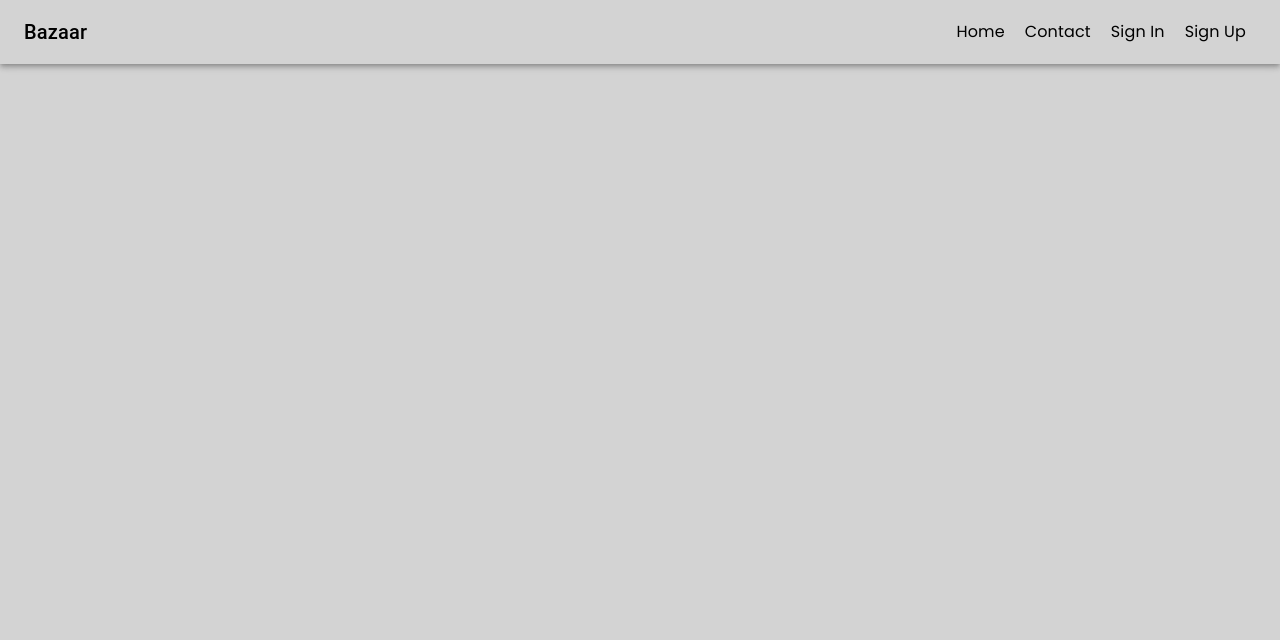
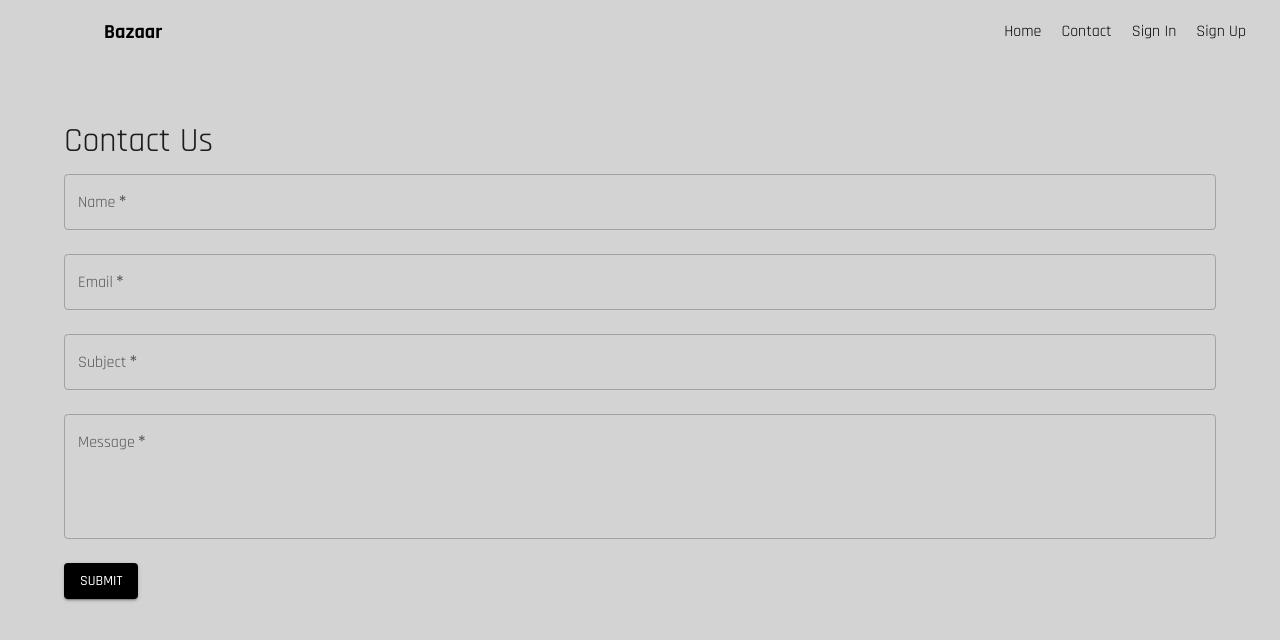
Before and after one commit to Yagnik007/frontend-react, a React (Create React App) app: page /contact in a window 1280 px wide. Shown: the top 640 px of the page. Built offline with nearby package versions, Linux system fonts and the light colour scheme.

Commit message:
late eve commits

```diff
--- a/src/App.js
+++ b/src/App.js
@@ -8,20 +8,27 @@ import RegisterPage from "./pages/RegisterPage";
 import Navbar from "./components/Navbar";
 import Cart from "./components/Cart";
 import "./App.css";
+import Checkout from "./pages/CheckoutPage";
+import Contact from "./components/Contact";
+import { Box } from "@mui/material";
 
 function App() {
   return (
     <Provider store={store}>
       <Router>
         <Navbar />
+        <Box sx={{ mt: 15 }}>
           <div className="App">
             <Routes>
               <Route path="/" element={<HomePage />} />
               <Route path="/login" element={<LoginPage />} />
               <Route path="/register" element={<RegisterPage />} />
               <Route path="/cart" element={<Cart />} />
+              <Route path="/checkout" element={<Checkout />} />
+              <Route path="/contact" element={<Contact />} />
             </Routes>
           </div>
+        </Box>
       </Router>
     </Provider>
   );
--- a/src/components/Cart.js
+++ b/src/components/Cart.js
@@ -20,10 +20,22 @@ import {
 } from "@mui/material";
 import { Add, Remove, Delete } from "@mui/icons-material";
 import { debounce } from "../utils/debounce";
+import { useNavigate } from "react-router-dom";
+import { toast } from "react-toastify";
 
 const Cart = () => {
+  const navigate = useNavigate();
   const dispatch = useDispatch();
   const cartItems = useSelector((state) => state.cart.items);
+  useEffect(() => {
+    const user = JSON.parse(localStorage.getItem("user"));
+    if (!user) {
+      navigate("/login");
+      toast.warning("Please login to access the cart");
+    } else {
+      dispatch(fetchCartItems());
+    }
+  }, [dispatch, navigate]);
 
   useEffect(() => {
     dispatch(fetchCartItems());
@@ -50,28 +62,46 @@ const Cart = () => {
   }, 500);
 
   const getTotal = () => {
-    return cartItems.reduce(
-      (total, item) => total + item.price * item.quantity,
+    const total = cartItems.reduce(
+      (total, item) => total + 40 + item.price * item.quantity,
       0
     );
+    return total.toFixed(2);
   };
 
   return (
-    <Container sx={{ marginTop: "20px" }}>
-      <Typography variant="h4" gutterBottom fontFamily={""}>
+    <Container sx={{ marginTop: "20px", fontFamily: "Poppins" }}>
+      <Typography
+        variant="h4"
+        gutterBottom
+        sx={{ fontWeight: "bold", fontFamily: "Poppins" }}
+      >
         Cart Items
       </Typography>
+      {cartItems.length === 0 ? (
+        <Typography variant="h6" sx={{ textAlign: "center", mt: 4 }}>
+          Cart is empty
+        </Typography>
+      ) : (
+        <>
           <Grid container spacing={3}>
             {cartItems.map((item) => (
               <Grid item key={item.id} xs={12}>
-            <Card sx={{ display: "flex", alignItems: "center" }}>
+                <Card
+                  sx={{
+                    display: "flex",
+                    alignItems: "center",
+                    padding: 2,
+                    boxShadow: 3,
+                  }}
+                >
                   <CardMedia
                     component="img"
                     sx={{ width: 151 }}
                     image={item.image}
                     alt={item.name}
                   />
-              <CardContent sx={{ flex: "1 0 auto" }}>
+                  <CardContent sx={{ flex: "1 0 auto", ml: 2 }}>
                     <Typography component="div" variant="h5">
                       {item.name}
                     </Typography>
@@ -85,7 +115,10 @@ const Cart = () => {
                     <Box sx={{ display: "flex", alignItems: "center", mt: 2 }}>
                       <IconButton
                         onClick={() =>
-                      handleUpdateQuantity(item.productId, item.quantity - 1)
+                          handleUpdateQuantity(
+                            item.productId,
+                            item.quantity - 1
+                          )
                         }
                       >
                         <Remove />
@@ -93,9 +126,11 @@ const Cart = () => {
                       <Typography variant="body1">{item.quantity}</Typography>
                       <IconButton
                         onClick={() =>
-                      handleUpdateQuantity(item.productId, item.quantity + 1)
+                          handleUpdateQuantity(
+                            item.productId,
+                            item.quantity + 1
+                          )
                         }
-                    disabled = {item.quantity >= 10}
                       >
                         <Add />
                       </IconButton>
@@ -112,15 +147,27 @@ const Cart = () => {
             ))}
           </Grid>
           <Box sx={{ mt: 4, textAlign: "right" }}>
-        <Typography variant="h6">Subtotal: ₹{getTotal()}</Typography>
-        <Typography variant="h6">Shipping: ₹40</Typography>
-        <Typography variant="h5" gutterBottom>
-          Total: ₹{getTotal() + 40} INR
+            <Typography variant="h6" gutterBottom>
+              Subtotal: ₹{getTotal() - 40}
             </Typography>
-        <Button variant="contained" color="primary">
+            <Typography variant="h6" gutterBottom>
+              Shipping: ₹40
+            </Typography>
+            <Typography variant="h5" gutterBottom sx={{ fontWeight: "bold" }}>
+              Total: ₹{getTotal()} INR
+            </Typography>
+            <Button
+              variant="contained"
+              sx={{ backgroundColor: "#000000", color: "#ffffff" }}
+              onClick={() => {
+                navigate("/checkout");
+              }}
+            >
               Check out
             </Button>
           </Box>
+        </>
+      )}
     </Container>
   );
 };
--- /dev/null
+++ b/src/components/Contact.js
@@ -0,0 +1,99 @@
+import React, { useState } from "react";
+import {
+  Container,
+  TextField,
+  Button,
+  Typography,
+  Grid,
+  Box,
+} from "@mui/material";
+
+const Contact = () => {
+  const [form, setForm] = useState({
+    name: "",
+    email: "",
+    subject: "",
+    message: "",
+  });
+
+  const handleChange = (e) => {
+    const { name, value } = e.target;
+    setForm((prevForm) => ({
+      ...prevForm,
+      [name]: value,
+    }));
+  };
+
+  const handleSubmit = (e) => {
+    e.preventDefault();
+    // Handle form submission logic here
+    console.log("Form submitted:", form);
+  };
+
+  return (
+    <Container sx={{ marginTop: "20px" }}>
+      <Typography variant="h4" gutterBottom>
+        Contact Us
+      </Typography>
+      <form onSubmit={handleSubmit}>
+        <Grid container spacing={3}>
+          <Grid item xs={12}>
+            <TextField
+              fullWidth
+              label="Name"
+              name="name"
+              value={form.name}
+              onChange={handleChange}
+              required
+            />
+          </Grid>
+          <Grid item xs={12}>
+            <TextField
+              fullWidth
+              label="Email"
+              name="email"
+              type="email"
+              value={form.email}
+              onChange={handleChange}
+              required
+            />
+          </Grid>
+          <Grid item xs={12}>
+            <TextField
+              fullWidth
+              label="Subject"
+              name="subject"
+              value={form.subject}
+              onChange={handleChange}
+              required
+            />
+          </Grid>
+          <Grid item xs={12}>
+            <TextField
+              fullWidth
+              label="Message"
+              name="message"
+              value={form.message}
+              onChange={handleChange}
+              multiline
+              rows={4}
+              required
+            />
+          </Grid>
+          <Grid item xs={12}>
+            <Button
+              variant="contained"
+              color="primary"
+              type="submit"
+              sx={{ backgroundColor: "#000000", color: "#ffffff" }}
+            >
+              Submit
+            </Button>
+          </Grid>
+        </Grid>
+      </form>
+    </Container>
+  );
+};
+
+export default Contact;
--- a/src/components/Navbar.js
+++ b/src/components/Navbar.js
@@ -1,20 +1,34 @@
-import React from "react";
+import React, { useEffect, useState } from "react";
 import { Link, useNavigate } from "react-router-dom";
 import { AppBar, Toolbar, Typography, Button } from "@mui/material";
 import { toast } from "react-toastify";
+import { useDispatch, useSelector } from "react-redux";
+import { setUser, isLogin } from "../store/userSlice";
 
 const Navbar = () => {
+  const [isLoginState, setIsLoginState] = useState(false);
   const navigate = useNavigate();
-  const user = localStorage.getItem("user");
+  const { user, islogin } = useSelector((state) => state.user);
+  const dispatch = useDispatch();
+  const localUser = localStorage.getItem("user");
+
+  useEffect(() => {
+    if (islogin) {
+      setIsLoginState(true);
+    }
+  }, [islogin]);
 
   const handleLogout = () => {
     localStorage.removeItem("user");
+    setIsLoginState(false);
+    dispatch(isLogin());
     toast.success("Successfully logged out");
+    dispatch(setUser(null));
     navigate("/login");
   };
 
   const checkCart = () => {
-    if (!user) {
+    if (!user && !localUser) {
       toast.warning("Login to access cart");
     } else {
       navigate("/cart");
@@ -23,26 +37,45 @@ const Navbar = () => {
 
   return (
     <AppBar
-      position="static"
-      sx={{ backgroundColor: "#D3D3D3", color: "black" }}
+      position="fixed"
+      sx={{ backgroundColor: "#D3D3D3", color: "black", boxShadow: "none" }}
     >
       <Toolbar>
-        <Typography variant="h6" component="div" sx={{ flexGrow: 1 }}>
+        <Typography
+          variant="h6"
+          component="div"
+          sx={{
+            flexGrow: 1,
+            fontWeight: "bold",
+            ml: 10,
+            fontFamily: "Rajdhani, sans-serif",
+          }}
+        >
           Bazaar
         </Typography>
         <Link
           to="/"
-          style={{ textDecoration: "none", color: "black", margin: "0 10px" }}
+          style={{
+            textDecoration: "none",
+            color: "black",
+            margin: "0 10px",
+            fontFamily: "Rajdhani, sans-serif",
+          }}
         >
           Home
         </Link>
         <Link
           to="/contact"
-          style={{ textDecoration: "none", color: "black", margin: "0 10px" }}
+          style={{
+            textDecoration: "none",
+            color: "black",
+            margin: "0 10px",
+            fontFamily: "Rajdhani, sans-serif",
+          }}
         >
           Contact
         </Link>
-        {user ? (
+        {isLoginState ? (
           <>
             <Link
               to="/cart"
@@ -50,6 +83,7 @@ const Navbar = () => {
                 textDecoration: "none",
                 color: "black",
                 margin: "0 10px",
+                fontFamily: "Rajdhani, sans-serif",
               }}
               onClick={checkCart}
             >
@@ -57,10 +91,10 @@ const Navbar = () => {
             </Link>
             <Button
               onClick={handleLogout}
-              style={{
-                textDecoration: "none",
+              sx={{
                 color: "black",
                 margin: "0 10px",
+                fontFamily: "Rajdhani, sans-serif",
               }}
             >
               Logout
@@ -74,6 +108,7 @@ const Navbar = () => {
                 textDecoration: "none",
                 color: "black",
                 margin: "0 10px",
+                fontFamily: "Rajdhani, sans-serif",
               }}
             >
               Sign In
@@ -84,6 +119,7 @@ const Navbar = () => {
                 textDecoration: "none",
                 color: "black",
                 margin: "0 10px",
+                fontFamily: "Rajdhani, sans-serif",
               }}
             >
               Sign Up
--- a/src/index.js
+++ b/src/index.js
@@ -7,6 +7,9 @@ import { ThemeProvider, createTheme } from "@mui/material/styles";
 import CssBaseline from "@mui/material/CssBaseline";
 
 const theme = createTheme({
+  typography: {
+    fontFamily: "Rajdhani, sans-serif"
+  },
   palette: {
     background: {
       default: "#D3D3D3", // Setting the desired background color to black
--- /dev/null
+++ b/src/pages/CheckoutPage.js
@@ -0,0 +1,122 @@
+import React, { useState, useEffect } from "react";
+import { useDispatch } from "react-redux";
+import { Container, TextField, Button, Typography, Grid } from "@mui/material";
+import { useNavigate } from "react-router-dom";
+import { toast } from "react-toastify";
+
+const Checkout = () => {
+  const dispatch = useDispatch();
+  const navigate = useNavigate();
+  useEffect(() => {
+    const user = JSON.parse(localStorage.getItem("user"));
+    if (!user) {
+      navigate("/login");
+      toast.warning("Please login to access the cart");
+    }
+  }, [dispatch, navigate]);
+  const [form, setForm] = useState({
+    fullName: "",
+    phoneNumber: "",
+    address: "",
+    city: "",
+    state: "",
+    zipCode: "",
+  });
+
+  const handleChange = (e) => {
+    const { name, value } = e.target;
+    setForm((prevForm) => ({
+      ...prevForm,
+      [name]: value,
+    }));
+  };
+
+  const handleSubmit = (e) => {
+    e.preventDefault();
+    // Handle form submission logic here
+    console.log("Form submitted:", form);
+  };
+
+  return (
+    <Container sx={{ marginTop: "20px" }}>
+      <Typography variant="h4" gutterBottom>
+        Enter a new shipping address
+      </Typography>
+      <form onSubmit={handleSubmit}>
+        <Grid container spacing={3}>
+          <Grid item xs={12}>
+            <TextField
+              fullWidth
+              label="Full name (First and Last name)"
+              name="fullName"
+              value={form.fullName}
+              onChange={handleChange}
+              required
+            />
+          </Grid>
+          <Grid item xs={12}>
+            <TextField
+              fullWidth
+              label="Phone number"
+              name="phoneNumber"
+              value={form.phoneNumber}
+              onChange={handleChange}
+              required
+            />
+          </Grid>
+          <Grid item xs={12}>
+            <TextField
+              fullWidth
+              label="Address"
+              name="address"
+              value={form.address}
+              onChange={handleChange}
+              required
+            />
+          </Grid>
+          <Grid item xs={12}>
+            <TextField
+              fullWidth
+              label="City"
+              name="city"
+              value={form.city}
+              onChange={handleChange}
+              required
+            />
+          </Grid>
+          <Grid item xs={12} md={6}>
+            <TextField
+              fullWidth
+              label="State"
+              name="state"
+              value={form.state}
+              onChange={handleChange}
+              required
+            />
+          </Grid>
+          <Grid item xs={12} md={6}>
+            <TextField
+              fullWidth
+              label="ZIP Code"
+              name="zipCode"
+              value={form.zipCode}
+              onChange={handleChange}
+              required
+            />
+          </Grid>
+          <Grid item xs={12}>
+            <Button
+              variant="contained"
+              sx={{ backgroundColor: "#000000", color: "#ffffff" }}
+              type="submit"
+            >
+              Use this address
+            </Button>
+          </Grid>
+        </Grid>
+      </form>
+    </Container>
+  );
+};
+
+export default Checkout;
--- a/src/pages/HomePage.js
+++ b/src/pages/HomePage.js
@@ -56,17 +56,11 @@ const HomePage = () => {
   };
 
   return (
-    <Container
-      sx={{
-        marginTop: "20px",
-      }}
-    >
+    <Container sx={{ marginTop: "20px" }}>
       <Grid container spacing={3}>
         {products.map((product) => (
           <Grid item key={product.id} xs={12} sm={6} md={4}>
-            <Card
-            // sx={{ backgroundColor: "#bdbdbd" }}
-            >
+            <Card sx={{ borderRadius: "16px" }}>
               <CardMedia
                 component="img"
                 alt={product.name}
@@ -90,6 +84,14 @@ const HomePage = () => {
                   color="textSecondary"
                   component="p"
                   onClick={() => handleOpenModal(product)}
+                  sx={{
+                    height: "48px", // Adjust based on desired line height
+                    overflow: "hidden",
+                    textOverflow: "ellipsis",
+                    display: "-webkit-box",
+                    WebkitLineClamp: 2,
+                    WebkitBoxOrient: "vertical",
+                  }}
                 >
                   {product.description}
                 </Typography>
--- a/src/pages/LoginPage.js
+++ b/src/pages/LoginPage.js
@@ -1,32 +1,44 @@
-import React, { useState } from "react";
+import React, { useEffect, useState } from "react";
 import { useDispatch, useSelector } from "react-redux";
 import { login } from "../store/userSlice";
 import { useNavigate } from "react-router-dom";
 import { Box, Button, Container, TextField, Typography } from "@mui/material";
+import { toast } from "react-toastify";
 
 const LoginPage = () => {
-  const [email, setEmail] = useState("");
-  const [password, setPassword] = useState("");
   const dispatch = useDispatch();
   const { user } = useSelector((state) => state.user);
   const navigate = useNavigate();
+  useEffect(() => {
+    const user = JSON.parse(localStorage.getItem("user"));
+    if (user) {
+      navigate("/");
+      toast.warning("Please login to access the cart");
+    }
+  }, [dispatch, navigate]);
+  const [email, setEmail] = useState("");
+  const [password, setPassword] = useState("");
 
   const handleSubmit = (e) => {
     e.preventDefault();
     dispatch(login({ email, password }));
   };
 
-  if (user && user._id) {
-    navigate("/");
-  }
+  useEffect(() => {
+    if (user && user._id) {
+      navigate("/");
+    }
+  }, [user, navigate]);
 
   return (
     <Container
       sx={{
         display: "flex",
         justifyContent: "center",
-        alignItems: "center",
+        alignItems: "flex-start",
+        paddingTop: "100px",
         height: "100vh",
+        fontFamily: "Rajdhani, sans-serif",
       }}
     >
       <Box
@@ -35,7 +47,6 @@ const LoginPage = () => {
           padding: "20px",
           borderRadius: "10px",
           width: "300px",
-          fontFamily: "Rajdhani, sans-serif", // Apply Rajdhani font
         }}
       >
         <Typography variant="h4" gutterBottom>
--- a/src/pages/RegisterPage.js
+++ b/src/pages/RegisterPage.js
@@ -1,4 +1,4 @@
-import React, { useState } from "react";
+import React, { useState, useEffect } from "react";
 import { useDispatch, useSelector } from "react-redux";
 import { register } from "../store/userSlice";
 import { useNavigate } from "react-router-dom";
@@ -17,17 +17,21 @@ const RegisterPage = () => {
     dispatch(register({ name, email, password }));
   };
 
-  if (user && user._id) {
-    navigate("/");
-  }
+  useEffect(() => {
+    if (user && user._id) {
+      navigate("/");
+    }
+  }, [user, navigate]);
 
   return (
     <Container
       sx={{
         display: "flex",
         justifyContent: "center",
-        alignItems: "center",
+        alignItems: "flex-start",
+        paddingTop: "100px",
         height: "100vh",
+        fontFamily: "Rajdhani, sans-serif",
       }}
     >
       <Box
--- a/src/store/userSlice.js
+++ b/src/store/userSlice.js
@@ -1,10 +1,15 @@
 import { createSlice } from "@reduxjs/toolkit";
 import api from "../utils/api";
+
+const checkLogin = () => {
+  return localStorage.getItem("user") ? true : false;
+};
 
 const initialState = {
   user: null,
   loading: false,
   error: null,
+  islogin: checkLogin(),
 };
 
 const userSlice = createSlice({
@@ -20,18 +25,22 @@ const userSlice = createSlice({
     setError(state, action) {
       state.error = action.payload;
     },
+    checkUser(state, action) {
+      state.islogin = action.payload;
+    },
   },
 });
 
-export const { setUser, setLoading, setError } = userSlice.actions;
+export const { setUser, setLoading, setError, checkUser } = userSlice.actions;
 
 export const register = (userData) => async (dispatch) => {
   dispatch(setLoading(true));
   try {
     const response = await api.post("/users/register", userData);
+    dispatch(setUser(response.data));
     const user = JSON.stringify(response.data);
     localStorage.setItem("user", user);
-    dispatch(setUser(response.data));
+    dispatch(isLogin());
     dispatch(setLoading(false));
   } catch (error) {
     dispatch(setError(error.response.data.message));
@@ -46,6 +55,7 @@ export const login = (userData) => async (dispatch) => {
     dispatch(setUser(response.data));
     const user = JSON.stringify(response.data);
     localStorage.setItem("user", user);
+    dispatch(isLogin());
     dispatch(setLoading(false));
   } catch (error) {
     dispatch(setError(error.response.data.message));
@@ -53,4 +63,22 @@ export const login = (userData) => async (dispatch) => {
   }
 };
 
+export const isLogin = () => async (dispatch) => {
+  dispatch(setLoading(true));
+  try {
+    const user = localStorage.getItem("user");
+    if (user) {
+      console.log("in isLogin");
+      dispatch(checkUser(true));
+      dispatch(setLoading(false));
+    } else {
+      dispatch(checkUser(false));
+      dispatch(setLoading(false));
+    }
+  } catch (error) {
+    dispatch(setError(error.response.data.message));
+    dispatch(setLoading(false));
+  }
+};
+
 export default userSlice.reducer;
```
Lines whose indentation alone changed are shown as unchanged.
